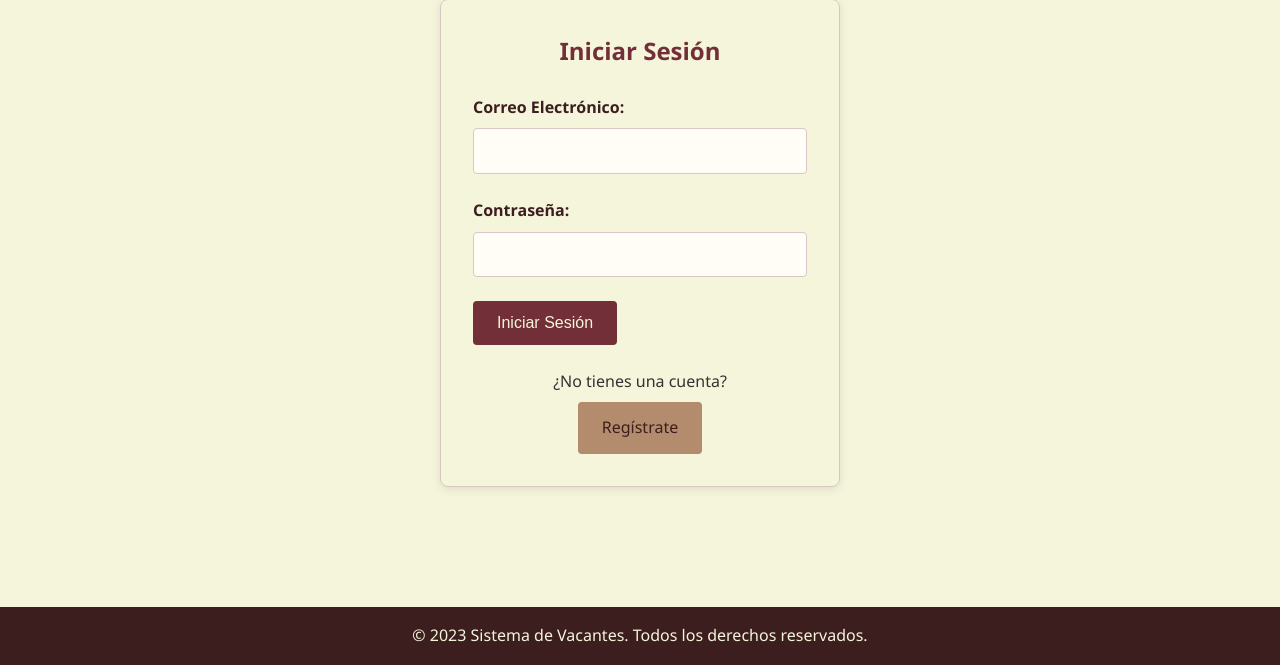
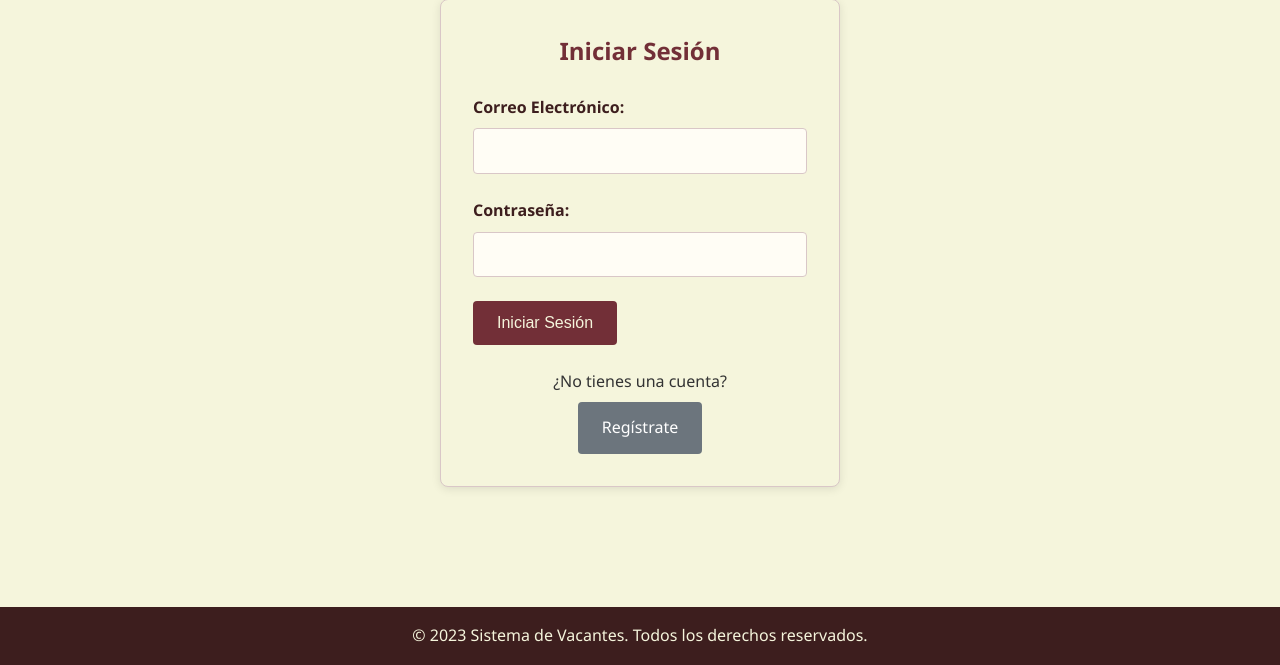
Before and after one commit to IMJUVE-Acapulco/Registro_vacantes, a Flask app: page / in a window 1280 px wide. Shown: the part 135-800 px from the top of the page. Run offline with Flask 3, Linux system fonts and the light colour scheme.

Commit message:
Update style.css

```diff
--- a/static/css/style.css
+++ b/static/css/style.css
@@ -340,4 +340,15 @@ footer {
     .btn {
         width: 100%;
     }
+
 }
+
+.btn.secondary {
+    background: #6c757d;
+    color: white;
+}
+
+.btn.success {
+    background: #28a745;
+    color: white;
+}
```
